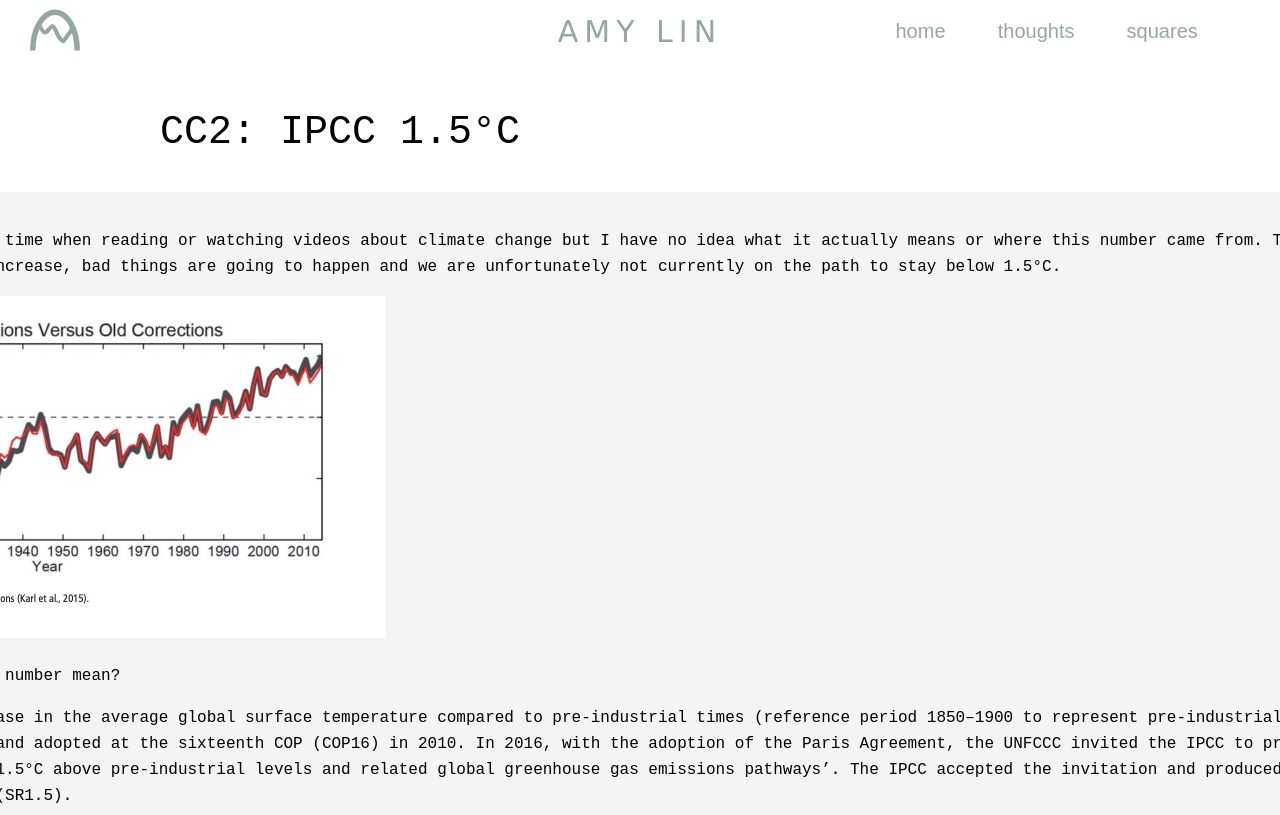
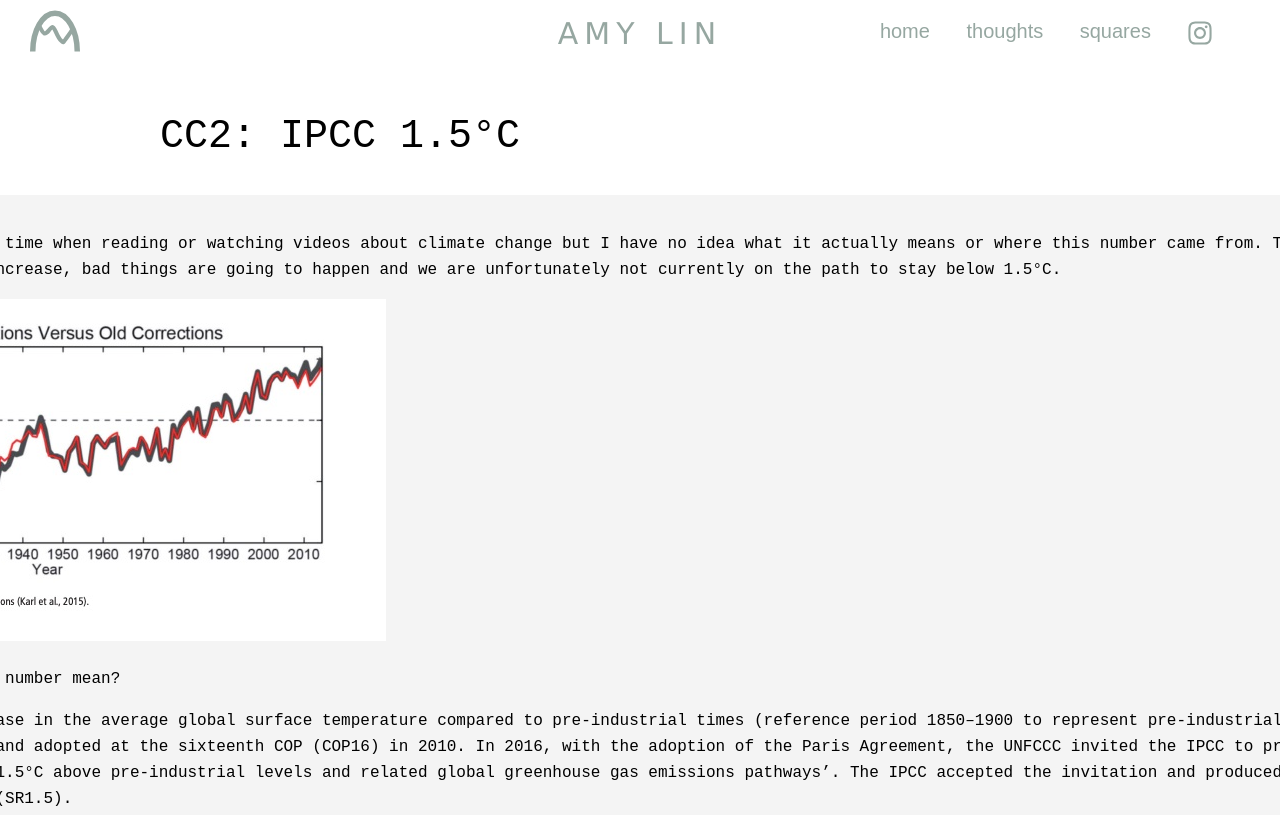
Before and after one commit to amyplin11/alin, a Gatsby site: page /climate_change_2/ in a window 1280 px wide. Shown: the top 815 px of the page. Built offline with nearby package versions, Linux system fonts and the light colour scheme; Gatsby itself is replaced by a stand-in of ours.

Commit message:
Add instagram

```diff
--- a/content/climate_change_2.md
+++ b/content/climate_change_2.md
@@ -2,7 +2,7 @@
 title: 'CC2: IPCC 1.5°C'
 date: '2021-01-11'
 images: []
-description: 'A look at what 1.5°C means'
+description: 'A look at 1.5°C'
 blogType: 'blog-post-plain'
 sources:
   [
--- a/src/components/page-container/menu.tsx
+++ b/src/components/page-container/menu.tsx
@@ -1,6 +1,7 @@
 import React, { FunctionComponent } from 'react'
 import styled from '@emotion/styled'
 import { Link as GatsbyLink } from 'gatsby'
+import { InstagramOutlined } from '@ant-design/icons'
 
 import { Widths } from 'src/styles/widths'
 
@@ -35,6 +36,8 @@ const MenuList = styled.ul`
   }
 `
 
+const ButtonLink = styled.a``
+
 const LinkStyle = {
   textDecoration: 'underline',
 }
@@ -60,5 +63,10 @@ export const Menu: FunctionComponent<MenuProps> = ({ linkColor }) => (
         squares
       </Link>
     </MenuItem>
+    <MenuItem>
+      <ButtonLink href="https://www.instagram.com/lildabbler/" target="_blank">
+        <InstagramOutlined style={{ color: linkColor, fontWeight: 'bold', fontSize: '26px' }} />
+      </ButtonLink>
+    </MenuItem>
   </MenuList>
 )
```
